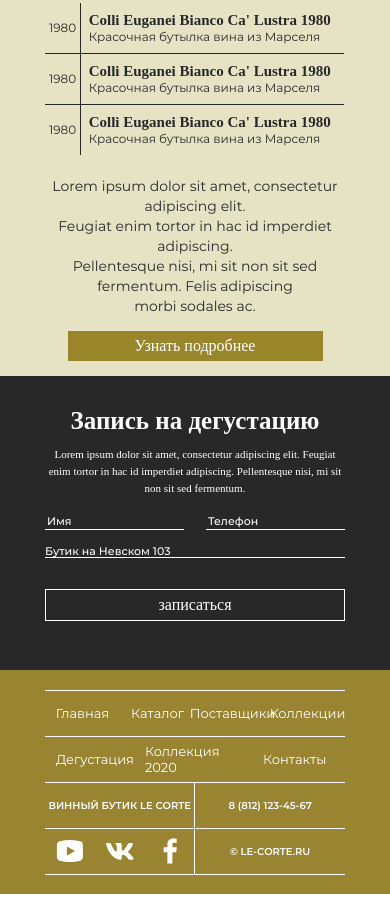
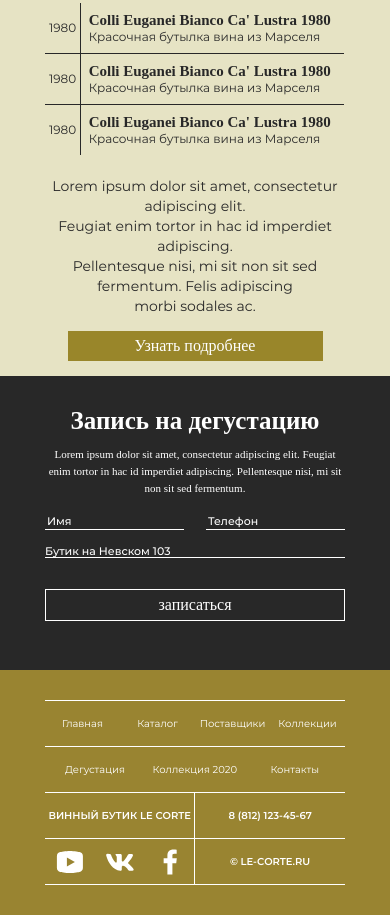
Before and after one commit to wdawadwda/homeWork, a plain HTML site: page course_work/index.html in a window 390 px wide. Shown: the part 867-1782 px from the top of the page. Before the commit the page ends 1761 px from the top, so only its background shows below. Drawn offline with nearby package versions, Linux system fonts and the light colour scheme.

Commit message:
updated coursework

```diff
--- a/course_work/scss/media.scss
+++ b/course_work/scss/media.scss
@@ -3,6 +3,9 @@
 /*!_________________________________________________________________*/
 @media (max-width: 1500px){
     .container{max-width: 1000px;}
+    /*?section1*/
+    .section1{height: 725px;}
+
     /*?section2*/
     .section2 .section2__inner .section2__left{margin-right: 17px;}
     .section2 .section2__inner .section2__left_main .section2__left_main__vino-wrapper .section2__left_main__vino-item {width: 325px;}
@@ -10,6 +13,9 @@
 
     /*?section3*/
     .section3 .section3__inner .section3__subtitle-form::after{right: 38%;}
+
+    /*?footer*/
+    footer{padding: 40px 0 40px 0;}
 }
 
 @media (max-width: 1315px){
@@ -26,10 +32,17 @@
     .section3__subtitle-form p, .section3__form__input-top-wrapper, .select{transform: translate(0, 350%);}
     .section2__left_main{@include activeRight}
 
+    /*?section3*/
+    .section3{height: 480px;}
+
     /*?up-down*/
     .up-down-wrapper{width: 65px;
         &__svg-wrapper{height: 75px;}
     }
+
+    /*?footer*/
+    .footer__nav .footer__nav_nav-top .footer__nav_nav-top__link{font-size: 12px;}
+    .footer__nav .footer__nav_nav-bottom .footer__nav_nav-bottom__item .nav-bottom__item__link{font-size: 13px;}
 
     /*?bg*/
     .header__bg{background: url('../img/header/media/bg_1300.png'); background-repeat: no-repeat; height: 609px; padding: 0%; background-attachment: fixed;}
@@ -63,6 +76,11 @@
     .section3 .section3__inner .section3__form .section3__form__input-top-wrapper input {height: 10%;}
     .section3 .section3__inner .section3__form select{height: 12%; margin-top: 5%;}
     .section3 .section3__inner .section3__subtitle-form{padding-top: 5%;}
+}
+
+
+@media (max-width: 1200px){
+    .section1{height: 675px;}
 }
 
 /*!Tablet*/
@@ -106,9 +124,9 @@
     .section3 .section3__inner{padding: 5% 10%;}
 
     /*?footer*/
-    footer{padding: 5% 0;}
-    .footer__nav .footer__nav_nav-top .footer__nav_nav-top__link{font-size: 13px;}
-    .footer__nav .footer__nav_nav-bottom .footer__nav_nav-bottom__item{font-size: 12px;}
+    footer{padding: 30px 0;}
+    .footer__nav .footer__nav_nav-bottom .footer__nav_nav-bottom__item .nav-bottom__item__link{font-size: 11px;}
+    .footer__nav .footer__nav_nav-top .footer__nav_nav-top__link{font-size: 11px;}
 }
 
 @media (max-width: 880px){
@@ -144,6 +162,8 @@
     .footer__nav .footer__nav_nav-top .footer__nav_nav-top__link, .footer__nav .footer__nav_nav-bottom .footer__nav_nav-bottom__item{
     height: 50px;
     }
+    .footer__nav .footer__nav_nav-bottom .footer__nav_nav-bottom__item .nav-bottom__item__link{font-size: 14px;}
+    .footer__nav .footer__nav_nav-top .footer__nav_nav-top__link{font-size: 14px;}
 
 }
 
@@ -203,6 +223,17 @@
     /*?nav*/
     .nav .nav-top, .nav .nav-bottom{font-size: 12px;}
     .nav .nav-bottom .nav-bottom__link{height: 30px;}
+    .nav-fixed{
+        .burger-wrapper {display: flex;}
+    }
+    .nav-fixed{
+        &__link-wrapper{display: none;}
+        &__link-wrapper.show{position: absolute; top: 100%; right: 0; flex-direction: column; background-color: #99862A; display: flex;
+        }
+    }
+    .nav-fixed__link-wrapper__link{border-top: 1px solid #282828; width: 100vw; font-size: 12px; height: 35px;
+        &:last-child{border-bottom: 1px solid #282828;}
+    }
 
     /*?btn*/
     .header__btn-wrapper .btn-wrapper__btn-yelow:not(:last-child){margin-right: 15px;}
@@ -263,19 +294,6 @@
     .section3 .section3__inner{height: 255px;}
 
     /*?footer*/
-    .footer__nav .footer__nav_nav-bottom .footer__nav_nav-bottom__item{font-size: 10px;}
+    .footer__nav .footer__nav_nav-bottom .footer__nav_nav-bottom__item .nav-bottom__item__link{font-size: 10px;}
+    .footer__nav .footer__nav_nav-top .footer__nav_nav-top__link{font-size: 10px;}
 }
-
-@media (max-width: 450px){
-    .nav-fixed{
-        .burger-wrapper {display: flex;}
-    }
-    .nav-fixed{
-        &__link-wrapper{display: none;}
-        &__link-wrapper.show{position: absolute; top: 100%; right: 0; flex-direction: column; background-color: #99862A; display: flex;
-        }
-    }
-    .nav-fixed__link-wrapper__link{border-top: 1px solid #282828; width: 100vw; font-size: 12px; height: 35px;
-        &:last-child{border-bottom: 1px solid #282828;}
-    }
-}
```
Also changed, not shown: course_work/css/style.css.
